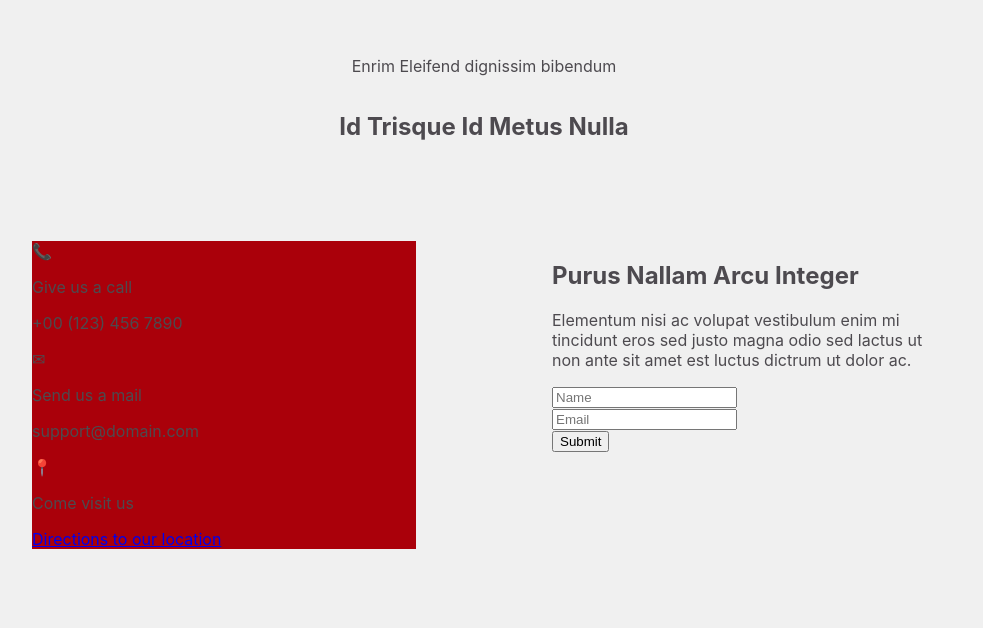
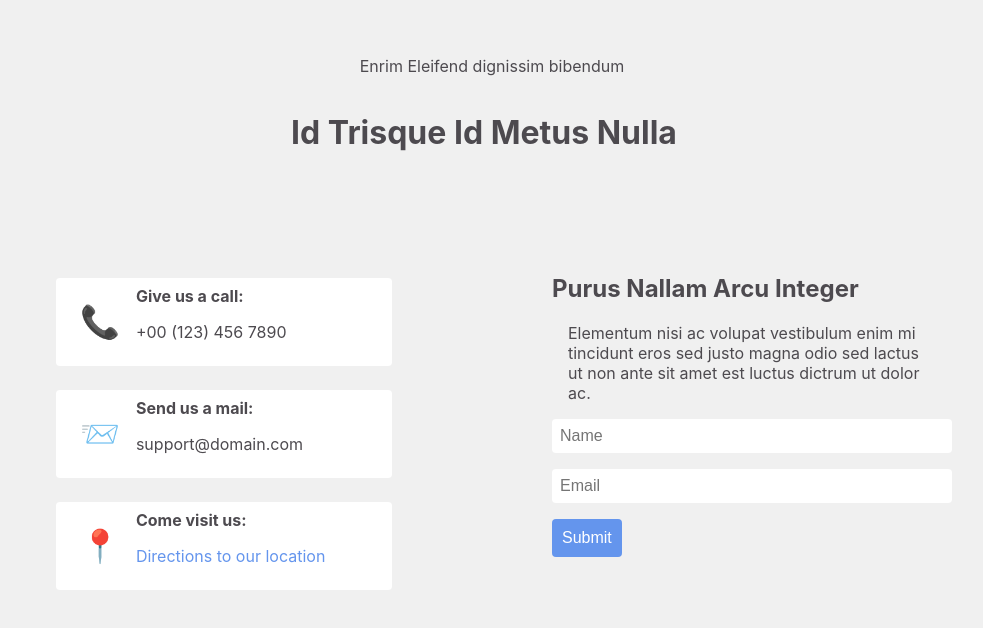
Before and after one commit to madelinegit/front_end_react_form, a React (Create React App) app: page / in a window 1280 px wide. Shown: the top 628 px of the page, without its empty margins (276-1259 px from the left). Built offline with nearby package versions, Linux system fonts and the light colour scheme.

Commit message:
finished

```diff
--- a/src/App.css
+++ b/src/App.css
@@ -3,7 +3,7 @@
   text-align: center;
   padding: 5vh 0 10vh 0;
   display: flex;
-  flex-direction: wrap;
+  flex-wrap: wrap;
 
 }
 
@@ -14,13 +14,17 @@
   align-items: center;
   justify-content: center;
   align-items: center;
-  /* color: #4d4a4f; */
 }
 
 .halfContainer {
   flex: 1;
+  min-width: 300px;
   max-width: 30vw;
+  /* min-width: 30vw; */
+
 }
-.Box {
-  background-color: #AA000a;
-}
+
+
+/* .Box { */
+  /* background-color: #AA000a; */
+/* } */
--- a/src/App.js
+++ b/src/App.js
@@ -10,7 +10,7 @@ function App() {
     <div className="App">
         <header className="App-header">
           <p>Enrim Eleifend dignissim bibendum</p>
-          <h2>Id Trisque Id Metus Nulla</h2>
+          <h1>Id Trisque Id Metus Nulla</h1>
         </header>
     </div>
 
--- /dev/null
+++ b/src/components/contact.css
@@ -0,0 +1,21 @@
+.info-box {
+    background-color: #fff;
+    border: none;
+    border-radius: 4px;
+    display:flex;
+    align-items: center;
+    padding: 1vh;
+    margin: 3vh;
+}
+b, p {
+    margin-left: 2vh;
+}
+a {
+    text-decoration: none;
+    color: #6495ed
+}
+
+.emoji {
+    font-size: 2em;
+    margin-left: .5em;
+}
--- a/src/components/contact.js
+++ b/src/components/contact.js
@@ -1,34 +1,21 @@
 import React from "react";
+import './contact.css';
 
 export const ContactInfo = () => {
     return (
         <>
-            <div className = "contact_info">
-                <div>
-                    <span className="emoji">&#128222;</span>
-                    <p>Give us a call</p>
-                </div>
-                <div>
-                    <p>+00 (123) 456 7890</p>
-                </div>
-            {/* </div> */}
+            <div className = "info-box">
+                <div><span className="emoji">&#128222;</span></div>
+                <div> <b>Give us a call:</b><p>+00 (123) 456 7890</p> </div> </div>
 
-            {/* <div className="info-box"> */}
-                <div>
-                    {<span className="emoji">&#9993;</span>}
-                    <p>Send us a mail</p>
-                </div>
-                <div>
-                    <p>support@domain.com</p>
-                </div>
-            {/* </div> */}
+            <div className="info-box">
+                <div><span className="emoji">&#128232;</span></div>
+                <div><b>Send us a mail:</b><p>support@domain.com</p></div>
+            </div>
 
-            {/* <div className="info-box"> */}
-                <div>
-                    {<span className="emoji">&#128205;</span>}
-                    <p>Come visit us</p>
-                </div>
-                <div>
+            <div className="info-box">
+                <div>{<span className="emoji">&#128205;</span>}</div>
+                <div><b>Come visit us:</b>
                     <p>
                         <a href="https://www.google.com/maps/place/El+Hato/@14.58485,-90.7183062,16z/data=!3m1!4b1!4m6!3m5!1s0x85890c3501fd1ca7:0xb591c48675c2176a!8m2!3d14.5833878!4d-90.7117137!16s%2Fg%2F1tykvq7d?entry=ttu">Directions to our location</a>
                     </p>
--- /dev/null
+++ b/src/components/form.css
@@ -0,0 +1,35 @@
+
+.input-group {
+    margin-bottom: 2vh;
+}
+
+
+.input-group label {
+    display: block;
+    margin-bottom: 5px;
+    font-weight: bold;
+    color: #333;
+}
+
+.input-group input[type="text"], .input-group input[type="email"] {
+    width: 100%;
+    padding: 8px;
+    border: none;
+    border-radius: 4px;
+    font-size: 16px;
+}
+
+button {
+    padding: 10px;
+    margin: 0 0 1vh 0;
+    background-color: #6495ed;
+    color: #fff;
+    border: none;
+    border-radius: 4px;
+    font-size: 16px;
+    cursor: pointer;
+}
+/* Style for the message output */
+.formMessage {
+    color: #6495ed;
+}
--- a/src/components/form.js
+++ b/src/components/form.js
@@ -1,4 +1,5 @@
 import React, { useState } from "react";
+import './form.css';
 
 export const ContactForm = () => {
 
@@ -41,11 +42,11 @@ export const ContactForm = () => {
                     value ={email}
                     onChange={(e) => setEmail(e.target.value)}/>
                 </div>
-                <button type="submit" className="submitButton">
+                <button type="submit">
                     Submit
                 </button>
             </form>
-            {message && <p>{message}</p>}
+            {message && <i className="formMessage">{message}</i>}
         </div>
     </>
     );
```
